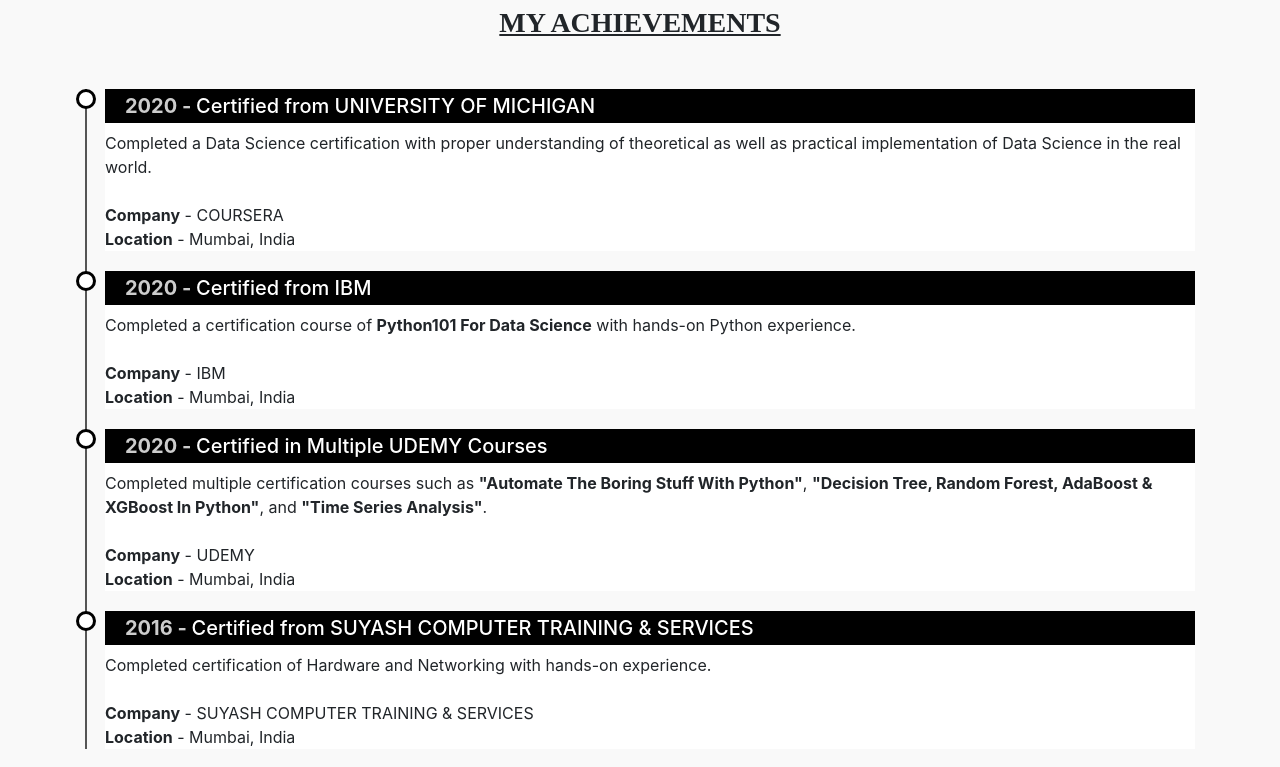
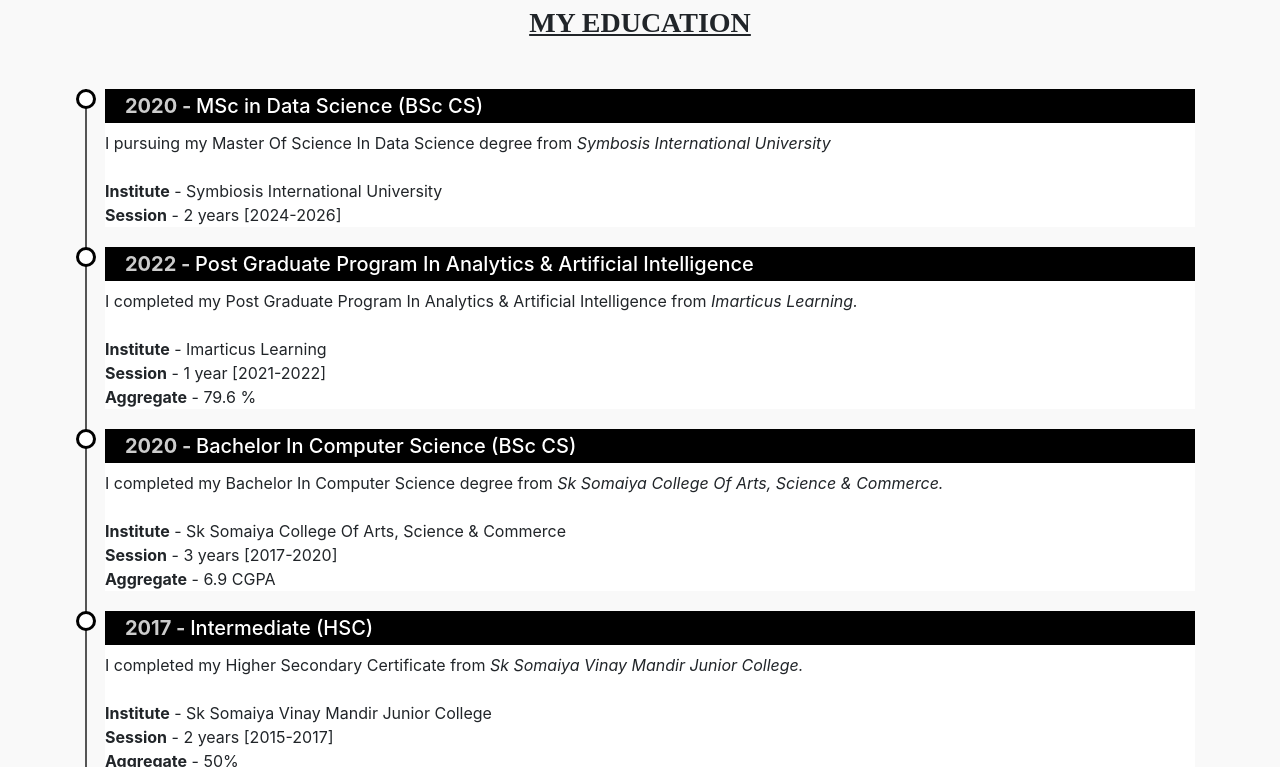
Before and after one commit to InfinityCodeX/Hardik_Vegad_Resume, a plain HTML site: page index.html in a window 1280 px wide. Shown: the part 1813-2580 px from the top of the page. Drawn offline with nearby package versions, Linux system fonts and the light colour scheme; animation ran at ten frames a second.

Commit message:
Update index.html
added symbosis in edu

```diff
--- a/index.html
+++ b/index.html
@@ -224,60 +224,23 @@ for creating innovative AI solutions. My goal in this fast-moving industry of Ar
   <div class="container">
     <div class="row">
 
-      <!-- My Achievements Section -->
-      <div class="col-12">
-        <h3 class="text-center" style="font-family: 'Times New Roman', serif;">
-          <b><u>MY ACHIEVEMENTS</u></b>
-        </h3>
-        <ul class="timeline">
-          <li>
-            <h4><span>2020 - </span>Certified from UNIVERSITY OF MICHIGAN</h4>
-            <p>
-              Completed a Data Science certification with proper understanding of theoretical as well as practical implementation of Data Science in the real world.
-              <br/><br/>
-              <b>Company</b> - COURSERA<br>
-              <b>Location</b> - Mumbai, India<br>
-            </p>
-          </li>
-
-          <li>
-            <h4><span>2020 - </span>Certified from IBM</h4>
-            <p>
-              Completed a certification course of <b>Python101 For Data Science</b> with hands-on Python experience.
-              <br/><br/>
-              <b>Company</b> - IBM<br>
-              <b>Location</b> - Mumbai, India<br>
-            </p>
-          </li>
-
-          <li>
-            <h4><span>2020 - </span>Certified in Multiple UDEMY Courses</h4>
-            <p>
-              Completed multiple certification courses such as <b>"Automate The Boring Stuff With Python"</b>, <b>"Decision Tree, Random Forest, AdaBoost & XGBoost In Python"</b>, and <b>"Time Series Analysis"</b>.
-              <br/><br/>
-              <b>Company</b> - UDEMY<br>
-              <b>Location</b> - Mumbai, India<br>
-            </p>
-          </li>
-
-          <li>
-            <h4><span>2016 - </span>Certified from SUYASH COMPUTER TRAINING & SERVICES</h4>
-            <p>
-              Completed certification of Hardware and Networking with hands-on experience.
-              <br/><br/>
-              <b>Company</b> - SUYASH COMPUTER TRAINING & SERVICES<br>
-              <b>Location</b> - Mumbai, India<br>
-            </p>
-          </li>
-        </ul>
-      </div>
-
       <!-- My Education Section -->
       <div class="col-12">
         <h3 class="text-center" style="font-family: 'Times New Roman', serif;">
           <b><u>MY EDUCATION</u></b>
         </h3>
         <ul class="timeline">
+
+          <li>
+            <h4><span>2020 - </span>MSc in Data Science (BSc CS)</h4>
+            <p>
+              I pursuing my Master Of Science In Data Science degree from <i>Symbosis International University</i>
+              <br/><br/>
+              <b>Institute</b> - Symbiosis International University<br>
+              <b>Session</b> - 2 years [2024-2026]<br>
+            </p>
+          </li>
+
           <li>
             <h4><span>2022 - </span>Post Graduate Program In Analytics & Artificial Intelligence</h4>
             <p>
```
